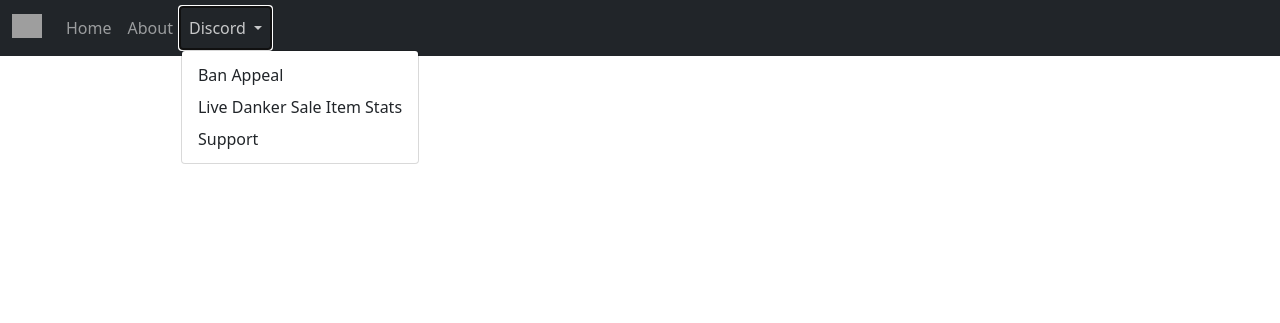
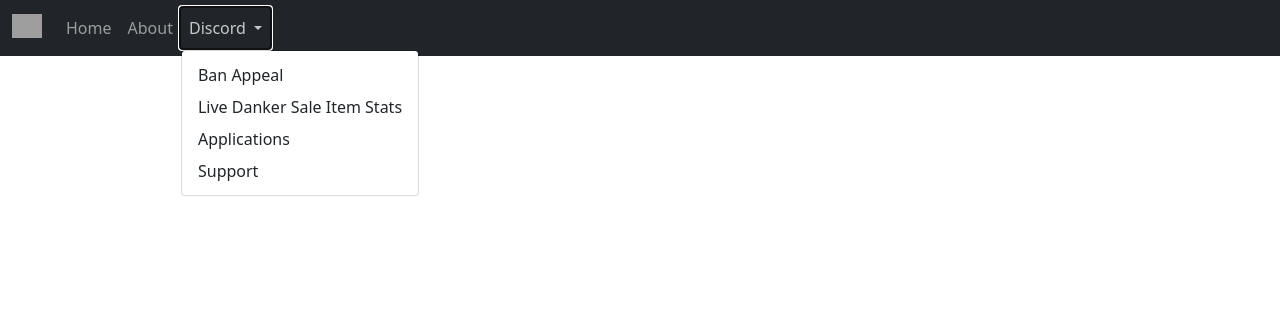
Before and after one commit to abindent/django, a Django app: page /support/ in a window 1280 px wide, after a click on "Discord". Shown: the top 323 px of the page. Run offline with Django 3.2, Linux system fonts and the light colour scheme; grey boxes are pictures that could not be loaded.

Commit message:
Update support.html

```diff
--- a/template/support.html
+++ b/template/support.html
@@ -40,9 +40,8 @@
                         <ul class="dropdown-menu" aria-labelledby="navbarDropdownMenuLink">
                             <li><a class="dropdown-item" href="/ban-appeal" >Ban Appeal</a></li>
                             <li><a class="dropdown-item" href="/stats">Live Danker Sale Item Stats</a></li>
-                            <li><a class="dropdown-item"
-                                    href="/support"
-                                    target="_blank">Support</a></li>
+                            <li><a class="dropdown-item" href="/applications">Applications</a></li>
+                            <li><a class="dropdown-item" href="/support">Support</a></li>
                         </ul>
                     </li>
                 </ul>
```
